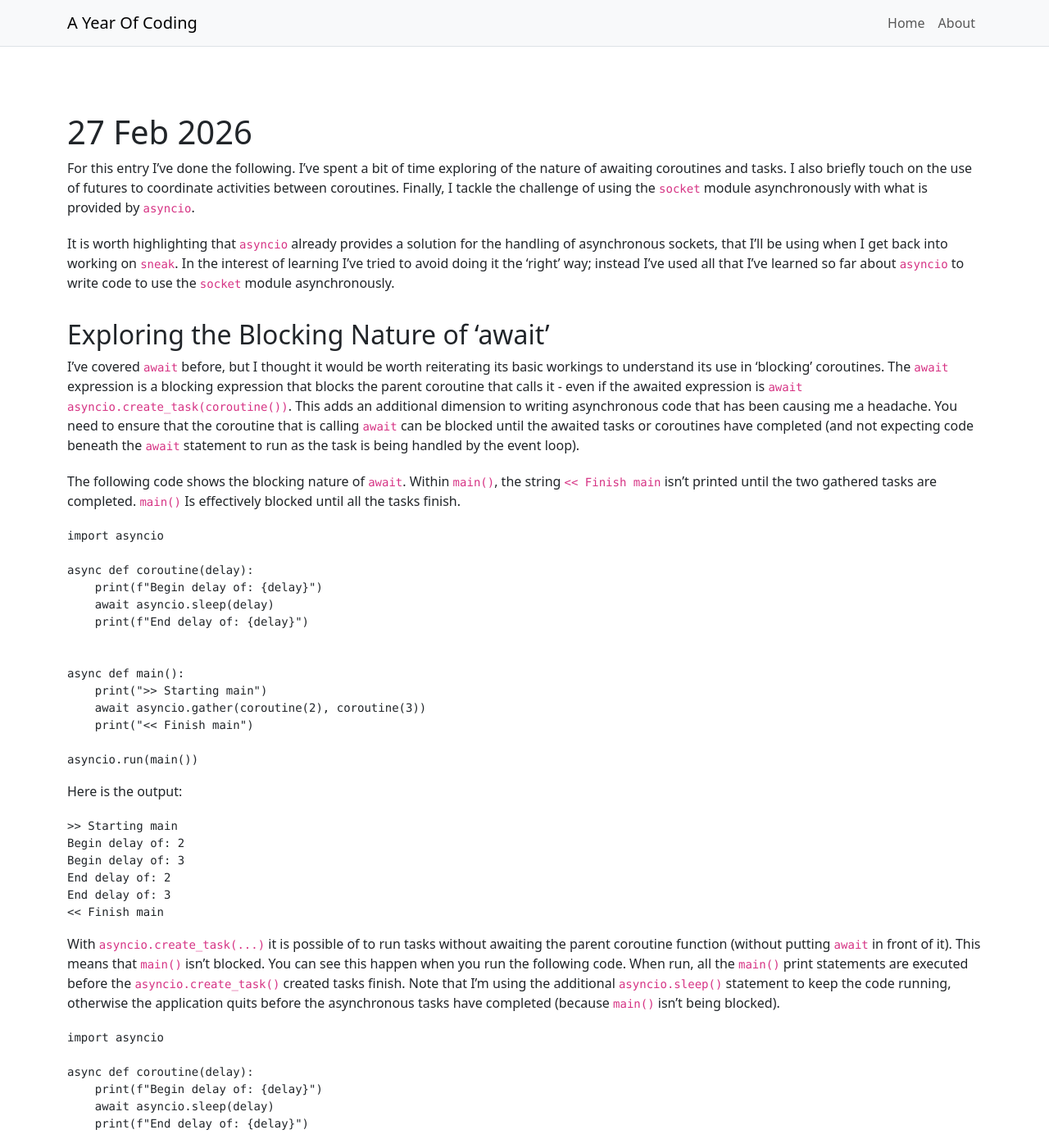
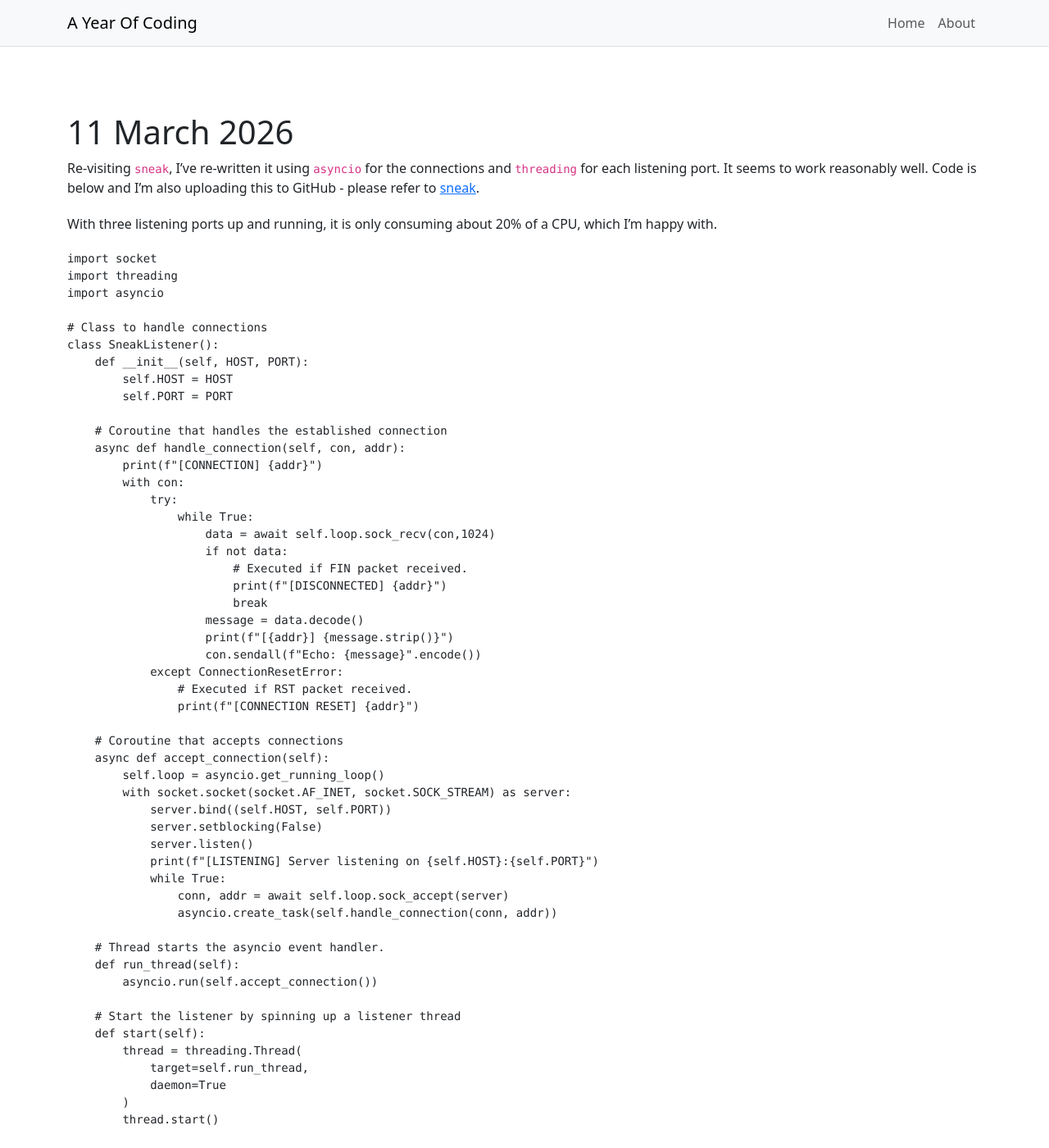
Before and after one commit to AnnualChallenge/annualchallenge.github.io, a Jekyll site: the page built from index.md, in a window 1280 px wide and 1400 px high. Shown: the whole window at 82% size. Built offline with Jekyll 4.4.1, drawn with Linux system fonts in a browser that asks for light colours; our own code applies the rules of GitHub Pages for plain Markdown files; some of the changed text lies outside the part shown.

Commit message:
11 March 2026 - the recoding of sneak using threads and asycnio

````diff
--- a/index.md
+++ b/index.md
@@ -1,6 +1,90 @@
 ---
 layout: default
 ---
+# 11 March 2026
+Re-visiting `sneak`, I've re-written it using `asyncio` for the connections and `threading` for each listening port. It seems to work reasonably well. Code is below and I'm also uploading this to GitHub - please refer to [sneak](https://github.com/AnnualChallenge/sneak).
+
+With three listening ports up and running, it is only consuming about 20% of a CPU, which I'm happy with.
+```
+import socket
+import threading
+import asyncio
+
+# Class to handle connections
+class SneakListener():
+    def __init__(self, HOST, PORT):
+        self.HOST = HOST
+        self.PORT = PORT
+
+    # Coroutine that handles the established connection
+    async def handle_connection(self, con, addr):
+        print(f"[CONNECTION] {addr}")
+        with con:
+            try:
+                while True:
+                    data = await self.loop.sock_recv(con,1024)
+                    if not data:
+                        # Executed if FIN packet received.
+                        print(f"[DISCONNECTED] {addr}")
+                        break
+                    message = data.decode()
+                    print(f"[{addr}] {message.strip()}")
+                    con.sendall(f"Echo: {message}".encode())
+            except ConnectionResetError:
+                # Executed if RST packet received.
+                print(f"[CONNECTION RESET] {addr}")
+
+    # Coroutine that accepts connections
+    async def accept_connection(self):
+        self.loop = asyncio.get_running_loop()
+        with socket.socket(socket.AF_INET, socket.SOCK_STREAM) as server:
+            server.bind((self.HOST, self.PORT))
+            server.setblocking(False)
+            server.listen()
+            print(f"[LISTENING] Server listening on {self.HOST}:{self.PORT}")
+            while True:
+                conn, addr = await self.loop.sock_accept(server)
+                asyncio.create_task(self.handle_connection(conn, addr))
+
+    # Thread starts the asyncio event handler.
+    def run_thread(self):
+        asyncio.run(self.accept_connection())
+
+    # Start the listener by spinning up a listener thread
+    def start(self):
+        thread = threading.Thread(
+            target=self.run_thread,
+            daemon=True
+        )
+        thread.start()
+
+async def main():
+    targets = [('', 1066), ('localhost', 1067), ('localhost', 1068)]
+
+    # creating a future that is never set - a way to stop the app from exiting
+    loop = asyncio.get_running_loop()
+    never_arriving_future = loop.create_future()
+
+    # Per target, instantiate SneakListener and start it
+    for host, port in targets:
+        SneakListener(host, port).start()
+
+    # Putting main to sleep indefinitely
+    await never_arriving_future
+
+if __name__ == "__main__":
+    asyncio.run(main())
+```
+
+The coroutine `main()` is used to instantiate all of the requested listening sockets. It does this by instantiating the class, `SneakListener()` and triggering each instance's `start()` method, which starts a thread (per listening socket).  As we are relying on threads to operate the listening sockets, the `main()` coroutine cannot end, otherwise the program exits before anything really happens.
+
+To stop it from exiting early, I spent a bit of time *umming and ahhing* over how to do this. Initially I had a while loop with an `asynchio.sleep(0)` to pause `main()` for short periods. This seemed a bit over kill  just to sleep `main()` and stop the processor from being thrashed. In the end I settled on a future that never gets set. I create one using `loop.create_future()` and then at the back of `main()`, I `await` it. As the future is never set, the `await` is never fulfilled - so `main()` is kept asleep.
+
+Within `SneakListener`, there are two coroutines for managing connections. The first, `accept_connection()`, sets up a listening socket and then uses `asynio` to accept any connection. The accepted connection is then handed to the second coroutine `handle_connection()`. This coroutine is responsible for maintaining the connection and interacting with the client communicating with it.
+
+The functionality is so far fairly noddy. The coroutines are writing to the terminal, which is looking messy as they are being handled asynchronously. To tidy up the event reporting, I'm going to be capturing some proper logs using the `logging` module.
+
+Also, I'm going to use `argarse` to add some command-line options to `sneak`.
 # 27 Feb 2026
 For this entry I've done the following. I've spent a bit of time exploring of the nature of awaiting coroutines and tasks. I also briefly touch on the use of futures to coordinate activities between coroutines. Finally, I tackle the challenge of using the `socket` module asynchronously with what is provided by `asyncio`.
 
@@ -882,6 +966,7 @@ Next steps:
 - Develop a template on localhost.
 - Test the template on Github Pages.
 - Add the most recent blog entries to GitHub pages, built on the new Jekyll template
+
 # 1 Jan 2025
 Happy New Year! May 2026 be a happy and prosperous year for all.
 
@@ -905,6 +990,7 @@ The main problem for now is the time between changing the files in the repo, and
 - Modifying the Dinky layout by including a '_layouts/default.html' file
 - Adding bootstrap  Javascript and CSS links.
 - Starting to structure the web page - menu on the left, content in the middle and future advertising to the right, etc.
+
 # 29 Dec 2025
 For my 2026 New Year's resolution,  I've decided to set myself technical challenges and document my progress for anyone to follow. I'm starting a bit early, just to get everything set up.
 
````
